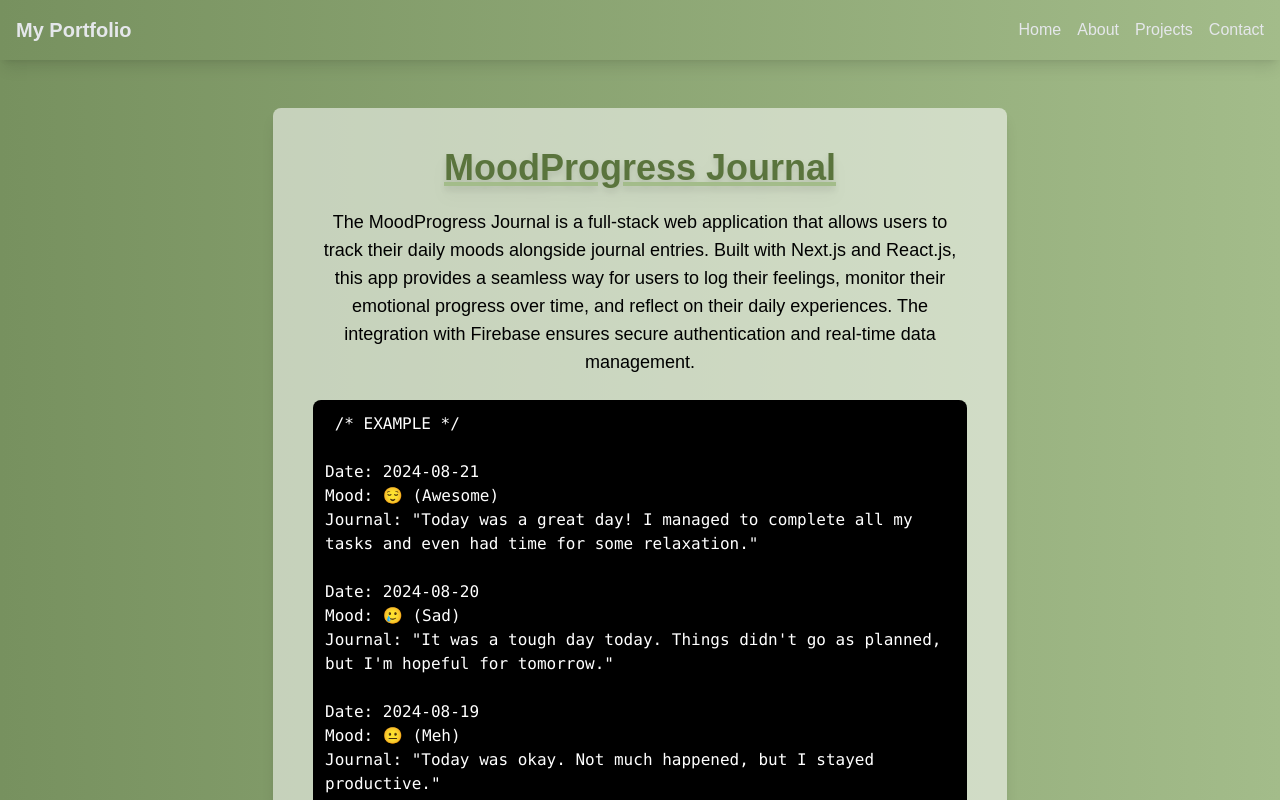
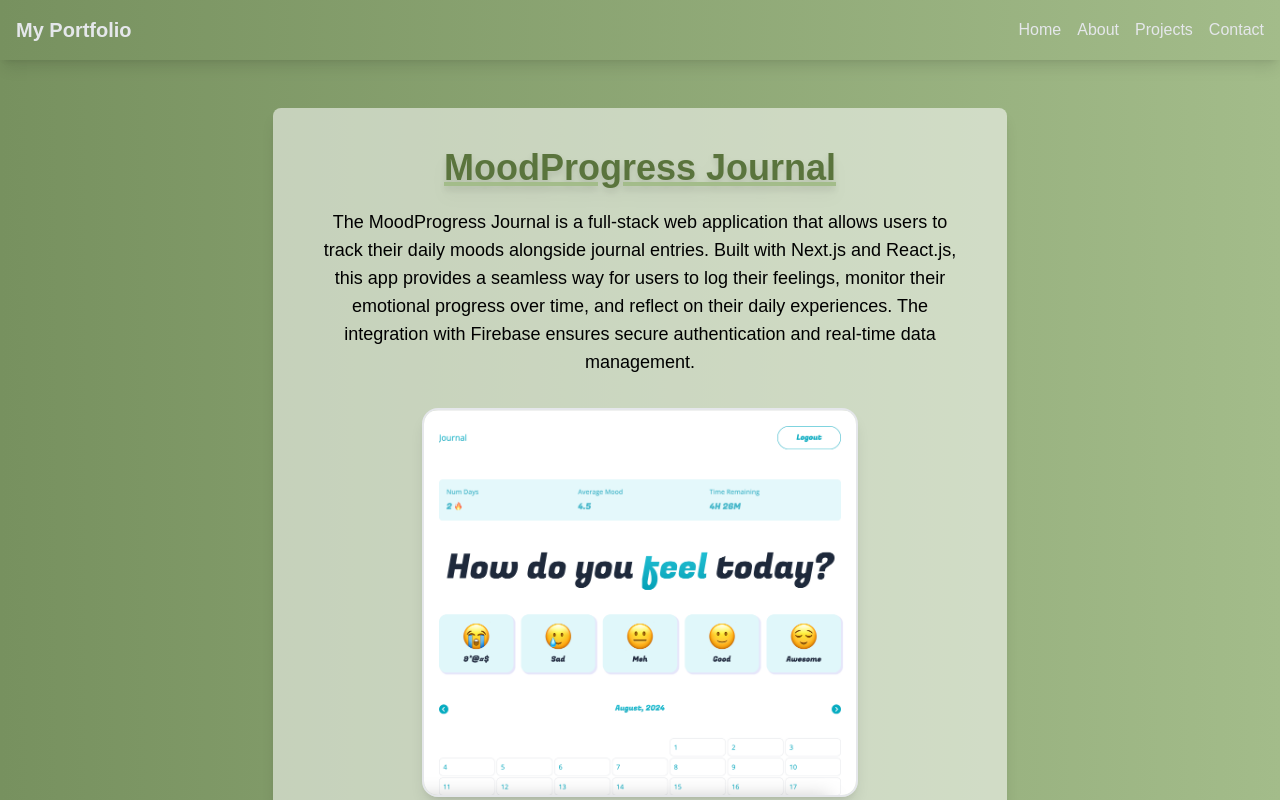
Before and after one commit to mprojr/reactjs-tailwind-portfolio, a React (Vite) app: page /project7 in a window 1280 px wide. Shown: the top 800 px of the page. Built offline with nearby package versions, Linux system fonts and the light colour scheme; a web font is replaced by a local one.

Commit message:
New Project Addition

```diff
--- a/src/config/projectsConfig.jsx
+++ b/src/config/projectsConfig.jsx
@@ -4,13 +4,14 @@ import proj3Thumbnail from '../assets/img/thumbnail3.png'
 import proj4Thumbnail from '../assets/img/thumbnail4.png'
 import proj5Thumbnail from '../assets/img/thumbnail5.png'
 import proj6Thumbnail from '../assets/img/thumbnail6.png'
+import proj7Thumbnail from '../assets/img/thumbnail7.png'
 
 export const projects = [
   {
     id: 7,
     title: 'DailyLog Journal',
-/*     image: proj6Thumbnail,
- */    detailsPage: '/project7',
+    image: proj7Thumbnail,
+    detailsPage: '/project7',
     githubLink: 'https://github.com/mprojr/nextjs13-journal',
     technologies: ['Next.js', 'React.js', 'TailwindCSS', 'Javascript', 'HTML', 'CSS']
   },
--- a/src/pages/Proj7.jsx
+++ b/src/pages/Proj7.jsx
@@ -1,5 +1,6 @@
 import React from 'react';
 import ProjLayout from '../layout/ProjLayout';
+import Proj7Image from '../assets/img/proj7.png'
 
 function Proj7() {
   return (
@@ -13,23 +14,9 @@ function Proj7() {
             The MoodProgress Journal is a full-stack web application that allows users to track their daily moods alongside journal entries. Built with Next.js and React.js, this app provides a seamless way for users to log their feelings, monitor their emotional progress over time, and reflect on their daily experiences. The integration with Firebase ensures secure authentication and real-time data management.
           </p>
 
-          {/* Anonymized User Interface Example */}
-          <div className="bg-black text-white p-3 rounded-lg shadow-inner mt-6 overflow-x-auto">
-            <pre className="whitespace-pre-wrap text-left break-words">
-        {` /* EXAMPLE */
-
-Date: 2024-08-21
-Mood: 😌 (Awesome)
-Journal: "Today was a great day! I managed to complete all my tasks and even had time for some relaxation."
-
-Date: 2024-08-20
-Mood: 🥲 (Sad)
-Journal: "It was a tough day today. Things didn't go as planned, but I'm hopeful for tomorrow."
-
-Date: 2024-08-19
-Mood: 😐 (Meh)
-Journal: "Today was okay. Not much happened, but I stayed productive."`}
-            </pre>
+          {/* Image Section */}
+          <div className="flex justify-center py-2 mt-6">
+            <img src={Proj7Image} alt="Project 7 Screenshot" className="md:w-4/6 h-auto rounded-2xl shadow-lg border-2" />
           </div>
 
           {/* Technologies Used */}
@@ -40,7 +27,6 @@ Journal: "Today was okay. Not much happened, but I stayed productive."`}
                 <li>Next.js</li>
                 <li>React.js</li>
                 <li>Firebase</li>
-                <li>Zustand</li>
                 <li>Tailwind CSS</li>
               </ul>
             </div>
@@ -51,7 +37,6 @@ Journal: "Today was okay. Not much happened, but I stayed productive."`}
                 <li>Real-time Data Sync with Firebase</li>
                 <li>User Authentication and Security</li>
                 <li>Responsive Design with Tailwind CSS</li>
-                <li>State Management with Zustand</li>
               </ul>
             </div>
           </div>
```
Also changed, not shown: src/assets/img/proj7.png (added), src/assets/img/thumbnail7.png (added).
